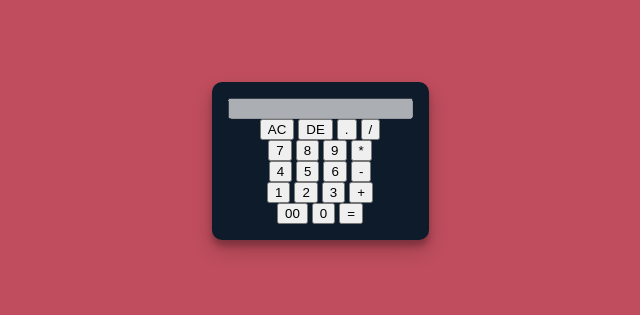
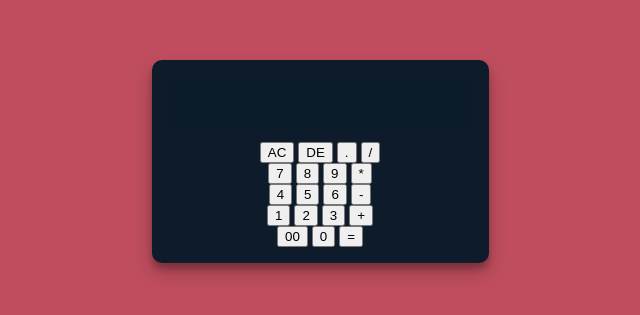
Before and after one commit to peterlydev/calculator, a website: page index.html in a window 1280 px wide. Shown: the part 239-554 px from the top of the page, without its empty margins (320-960 px from the left). Drawn offline with Linux system fonts and the light colour scheme.

Commit message:
adding styles on display

```diff
--- a/style.css
+++ b/style.css
@@ -9,9 +9,23 @@
 }
 
 #calculator {
-    max-width: 350px;
+    max-width: 360px;
     background-color: #0d1b2a;
     border-radius: 10px;
     padding: 1rem;
-    box-shadow: 0 10px 20px rgba(0, 0, 0, 0.19), 0 6px 6px rgba(0, 0, 0, 0.23);
+    box-shadow: 0 10px 20px rgba(0, 0, 0, 0.19), 0 6px 6px rgba(0, 0, 0, 0.230);
 }
+
+#display {
+    width: 100%;
+    height: 56px;
+    font-size: 20px;
+    text-align: right;
+    margin-bottom: 10px;
+    padding: 20px;
+    border-radius: 5px;
+    color: #e0e1dd;
+    background-color: rgba(13, 27, 42, 0.3);
+    border: none;
+    box-sizing: border-box;
+}
```
